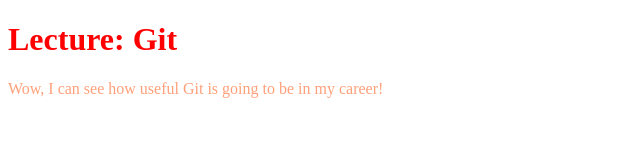
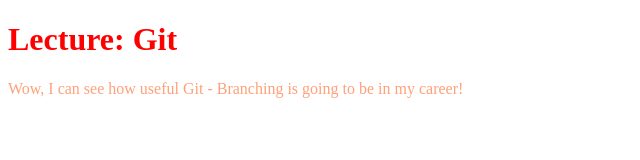
Before and after one commit to nolanknill/git-intro, a plain HTML site: page index.html in a window 1280 px wide. Shown: the full height of the page, 0-640 px from the left. Drawn offline with Linux system fonts and the light colour scheme.

Commit message:
Updated homepage with Git Branching message

```diff
--- a/index.html
+++ b/index.html
@@ -9,6 +9,6 @@
 </head>
 <body>
     <h1>Lecture: Git</h1>
-    <p>Wow, I can see how useful Git is going to be in my career!</p>
+    <p>Wow, I can see how useful Git - Branching is going to be in my career!</p>
 </body>
 </html>
```
